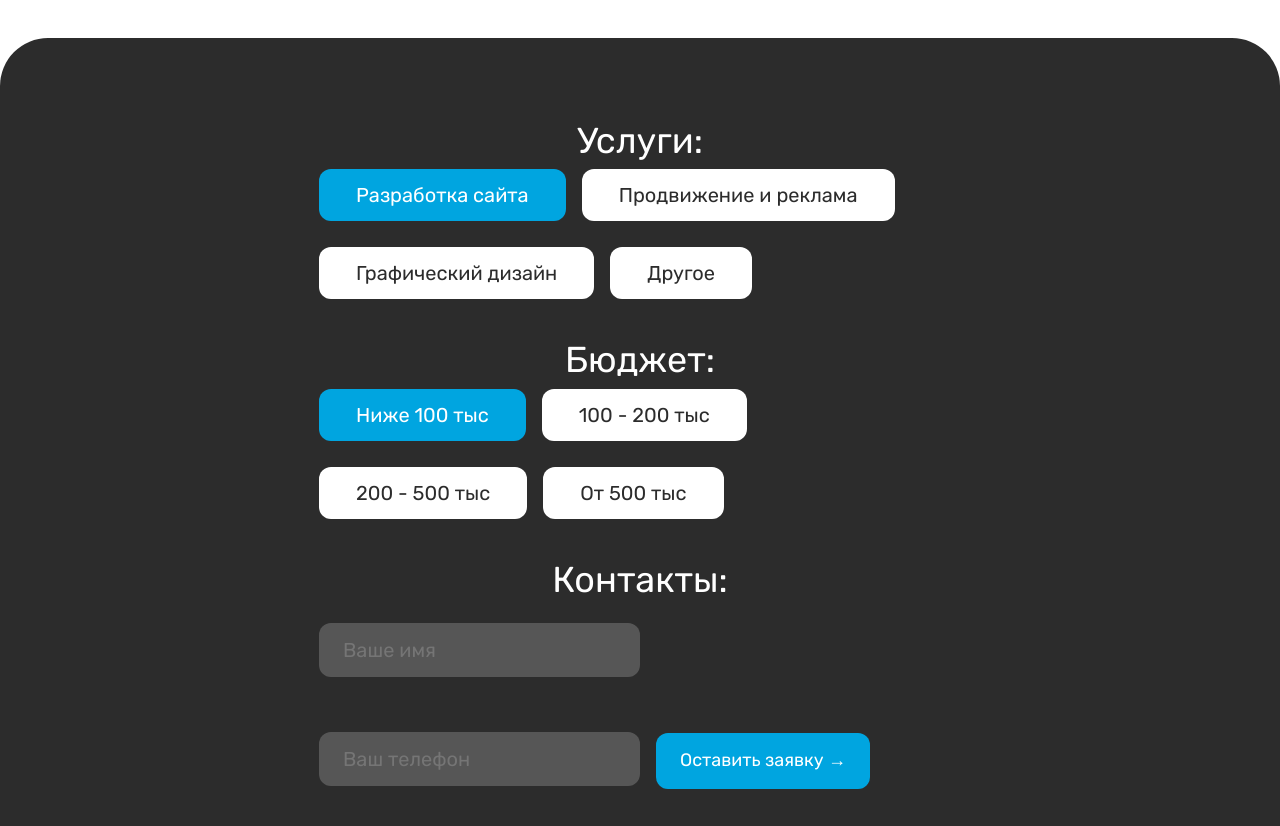
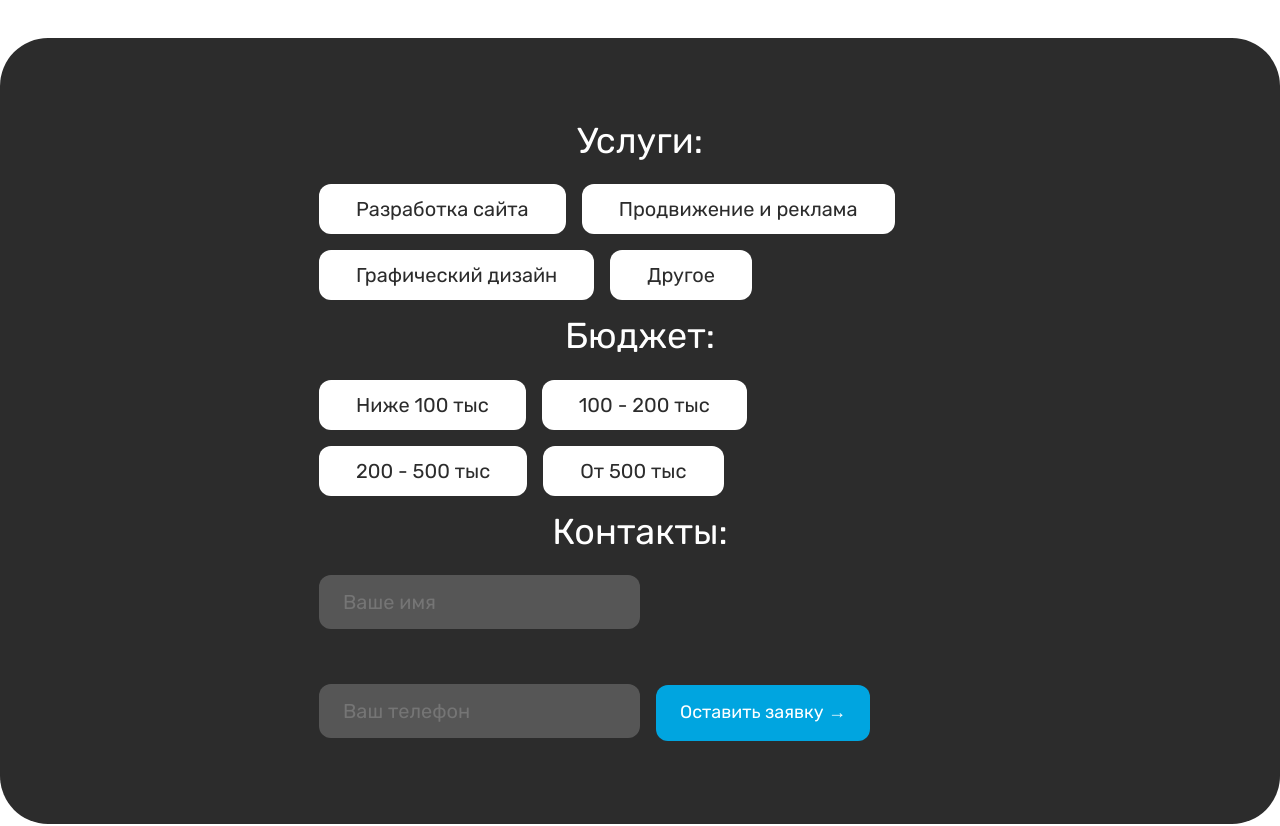
Before and after one commit to Arsenic99/Qaimaq, a React (Create React App) app in the folder client/: page / in a window 1280 px wide. Shown: the part 5060-5886 px from the top of the page. Built offline with nearby package versions, Linux system fonts and the light colour scheme.

Commit message:
Updated request service

```diff
--- a/client/src/assets/styles/main.scss
+++ b/client/src/assets/styles/main.scss
@@ -118,6 +118,7 @@
         .service {
             position: relative;
             cursor: pointer;
+
             img {
                 width: -webkit-fill-available;
             }
@@ -325,6 +326,7 @@
         text-align: left;
         padding: 83px 319px;
         margin-top: 100px;
+
         h5 {
             font-family: 'Rubik';
             font-style: normal;
@@ -336,7 +338,12 @@
             margin-bottom: 24px;
         }
 
-        span {
+        .request-item {
+            flex-wrap: wrap;
+            max-width: 595px;
+            width: 100%;
+
+            div {
                 font-family: 'Rubik';
                 font-style: normal;
                 font-weight: 400;
@@ -344,20 +351,17 @@
                 line-height: 110%;
                 text-align: center;
                 color: #2C2C2C;
-            margin-right: 16px;
+                margin: 0 16px 16px 0;
                 padding: 14px 37px;
                 background-color: #FFFFFF;
                 border-radius: 12px;
                 cursor: pointer;
             }
-
-        div {
-            margin-bottom: 56px;
         }
 
         .request-active {
-            color: #FFFFFF;
-            background: #00A5E0;
+            color: #FFFFFF !important;
+            background: #00A5E0 !important;
         }
 
         .request-contacts {
--- a/client/src/components/request.jsx
+++ b/client/src/components/request.jsx
@@ -1,4 +1,27 @@
+import { useState } from "react";
+import RequestService from "./requestservice";
+
+const RequestServices = [
+    {id:1, service: 'Разработка сайта'},
+    {id:2, service: 'Продвижение и реклама'},
+    {id:3, service: 'Графический дизайн'},
+    {id:4, service: 'Другое'},
+];
+const RequestPrice = [
+    {id:1, service: 'Ниже 100 тыс'},
+    {id:2, service: '100 - 200 тыс'},
+    {id:3, service: '200 - 500 тыс'},
+    {id:4, service: 'От 500 тыс'},
+];
 const Request = () => {
+    const [activeService, setActiveService] = useState(0);
+    const setService = (e) => {
+        setActiveService(e);
+    }
+    const [activePrice, setActivePrice] = useState(0);
+    const setPrice = (e) => {
+        setActivePrice(e);
+    }
     return (
         <section className="fifth-section">
             <h3>Оставьте заявку</h3>
@@ -6,26 +29,11 @@ const Request = () => {
             <div className="leave-request">
                 <div className="request-services">
                     <h5>Услуги:</h5>
-                    <div>
-                        <span className="request-active">Разработка сайта</span>
-                        <span>Продвижение и реклама</span>
-                    </div>
-                    <div>
-                        <span>Графический дизайн</span>
-                        <span>Другое</span>
-                    </div>
+                    <RequestService services={RequestServices} active={activeService} setActive={setService}/>
                 </div>
                 <div className="request-budget">
                     <h5>Бюджет:</h5>
-                    <div>
-                        <span className="request-active">Ниже 100 тыс</span>
-                        <span>100 - 200 тыс</span>
-                    </div>
-                    <div>
-                        <span>200 - 500 тыс</span>
-                        <span>От 500 тыс</span>
-                    </div>
-
+                    <RequestService services={RequestPrice} active={activePrice} setActive={setPrice}/>
                 </div>
                 <div className="request-contacts">
                     <h5>Контакты:</h5>
--- /dev/null
+++ b/client/src/components/requestservice.jsx
@@ -0,0 +1,14 @@
+const RequestService = (props) => {
+    return (
+        <div className="request-item d-flex">
+            {console.log(props.active)}
+            {
+                props.services.map(item=>(
+                    <div key={item.id} onClick={()=>props.setActive(item.id)} className={props.active===item.id ? "request-active" : ""}>{item.service}</div>)
+                )
+            }
+        </div>
+    );
+}
+
+export default RequestService;
--- a/client/src/components/service.jsx
+++ b/client/src/components/service.jsx
@@ -12,7 +12,6 @@ const Service = (props) => {
         }
     return (
         <div className='service' onMouseOver={(e) => hover(e)} onMouseOut={(e) => unhover(e)}>
-            {console.log(props)}
             <h5>{props.service.title}</h5>
             <p>{props.service.subtitle}</p>
             <div className="d-flex justify-content-between">
--- a/client/src/components/services.jsx
+++ b/client/src/components/services.jsx
@@ -16,7 +16,7 @@ const Services = () => {
         <section className="third-section">
             <h3>Услуги</h3>
             <div className="services">
-                {services.map(item=><Service service = {item}/>)}
+                {services.map(item=><Service key={item.id} service = {item}/>)}
             </div>
         </section>
     );
```
Lines whose indentation alone changed are shown as unchanged.
